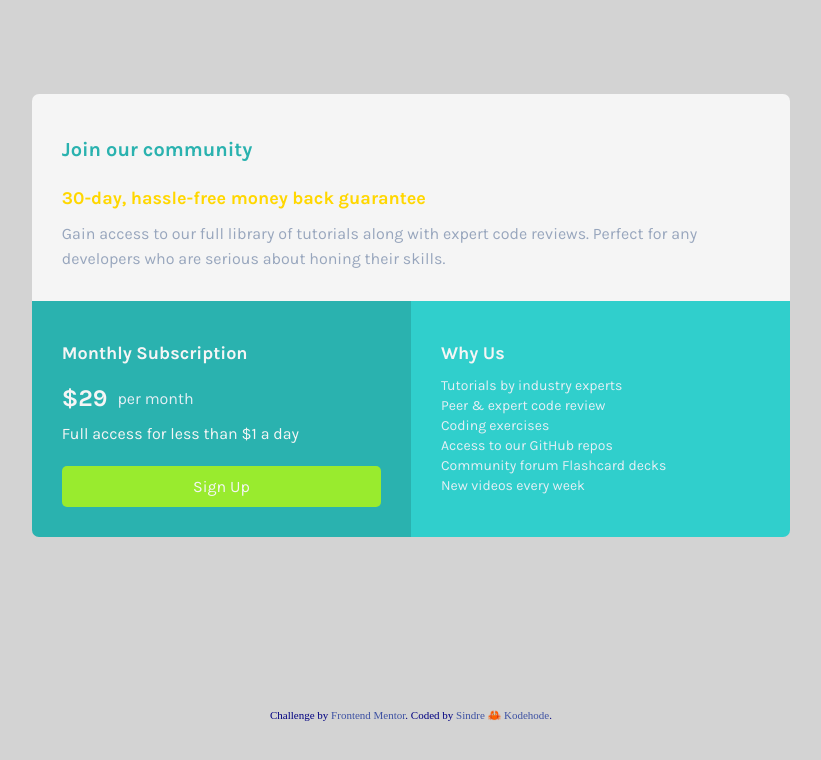
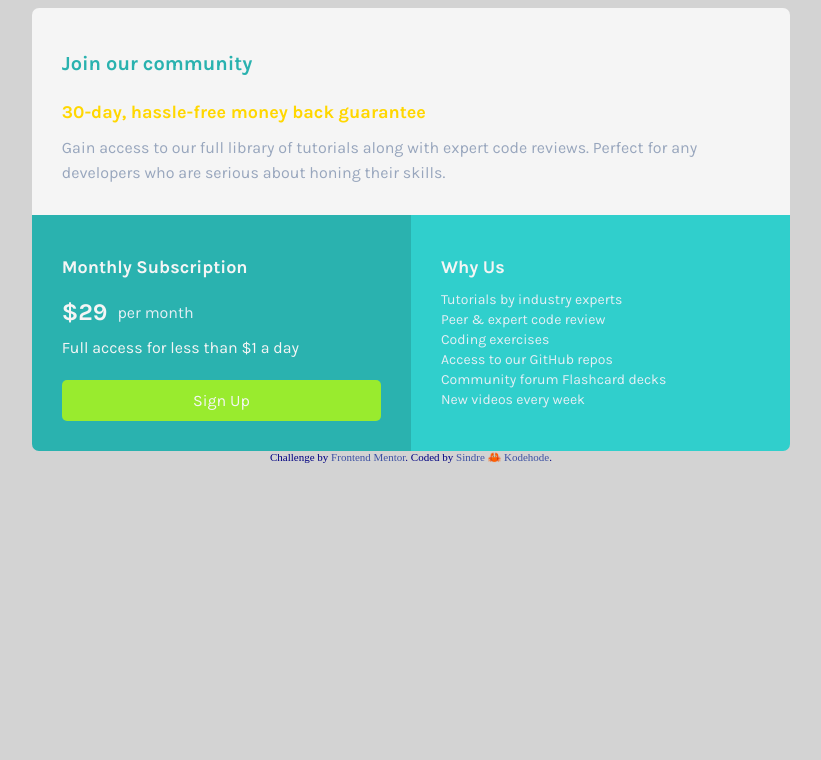
Before and after one commit to sindrekodehode/Single-price-grid-component, a plain HTML site: page index.html in a window 1280 px wide. Shown: the whole page, without its empty margins (229-1050 px from the left). Drawn offline with Linux system fonts and the light colour scheme.

Commit message:
Update styles.css
last commit didn't work

```diff
--- a/styles.css
+++ b/styles.css
@@ -12,7 +12,7 @@ body {
   display: grid;
   place-items: center;
   color: whitesmoke;
-  min-height: 100svh;
+  height: 100%;
 }
 
 /* Card Layout */
```
